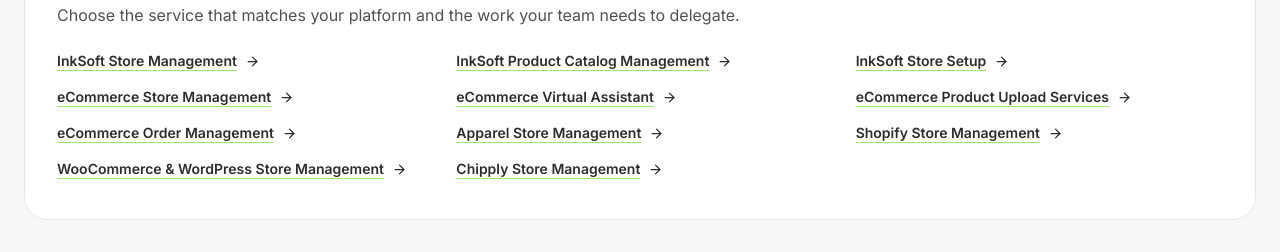
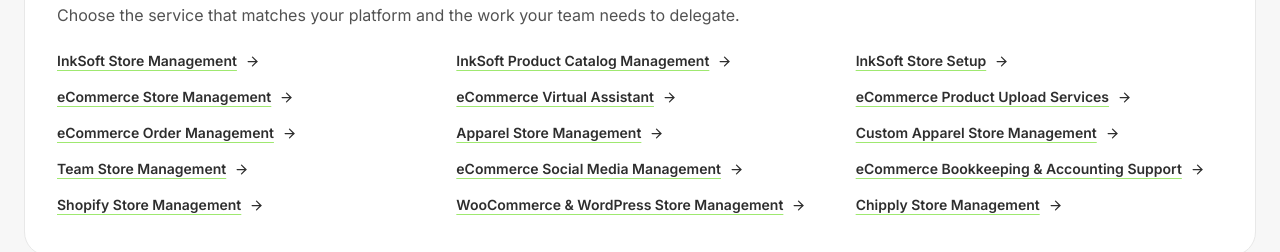
Before and after one commit to Fahad42150/dancing-llama-3e1cb2, a React (Vite) app: page / in a window 1280 px wide. Shown: the part 3740-3992 px from the top of the page. Built offline with nearby package versions, Linux system fonts and the light colour scheme.

Commit message:
Link new service pages from homepage services section

```diff
--- a/src/components/Services.tsx
+++ b/src/components/Services.tsx
@@ -11,6 +11,10 @@ const servicePages = [
   { label: 'eCommerce Product Upload Services', href: '/ecommerce-product-upload-services/' },
   { label: 'eCommerce Order Management', href: '/ecommerce-order-management/' },
   { label: 'Apparel Store Management', href: '/apparel-store-management/' },
+  { label: 'Custom Apparel Store Management', href: '/custom-apparel-store-management/' },
+  { label: 'Team Store Management', href: '/team-store-management/' },
+  { label: 'eCommerce Social Media Management', href: '/ecommerce-social-media-management/' },
+  { label: 'eCommerce Bookkeeping & Accounting Support', href: '/ecommerce-bookkeeping-accounting/' },
   { label: 'Shopify Store Management', href: '/shopify-store-management/' },
   { label: 'WooCommerce & WordPress Store Management', href: '/woocommerce-wordpress-store-management/' },
   { label: 'Chipply Store Management', href: '/chipply-store-management/' },
```
